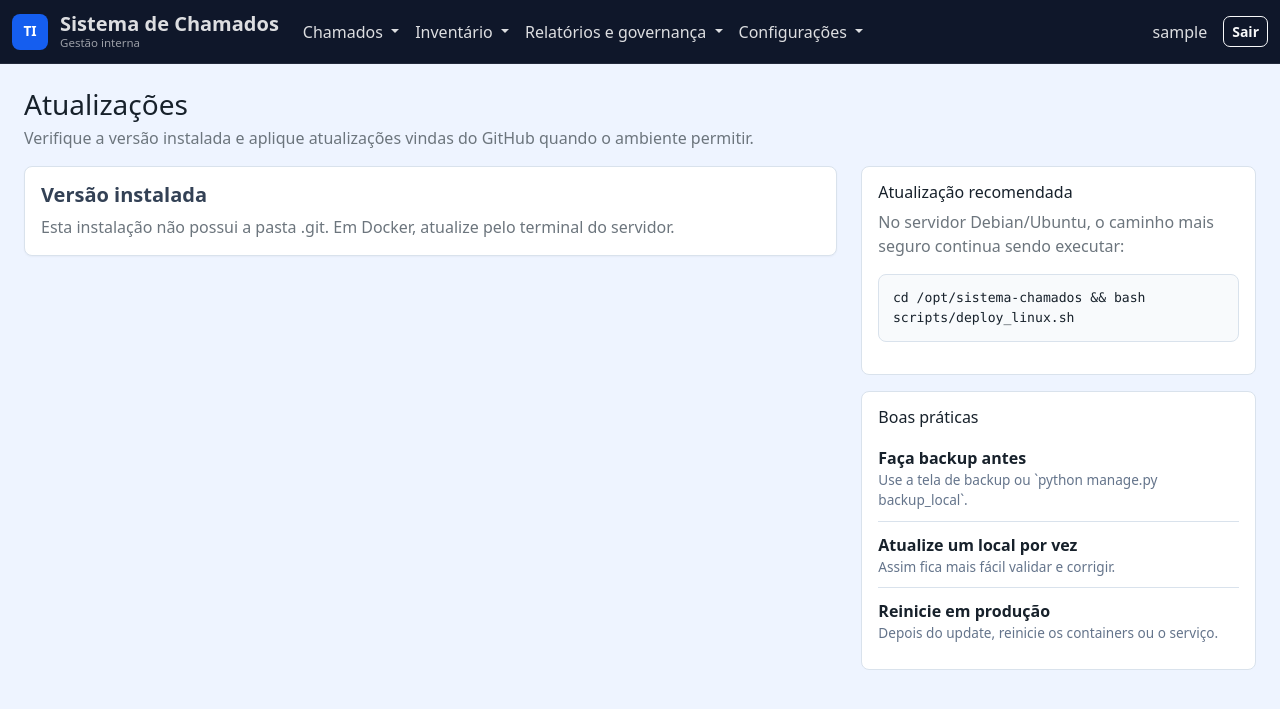
After one commit to mcetrangolo/sistema_chamados, a Django app: page /configuracoes/atualizacoes/ in a window 1280 px wide. The commit adds this page. Shown: the top 709 px of the page. Run offline with Django 5.2, Linux system fonts and the light colour scheme; the visitor is signed in with stand-in values (Sample User, id 1); data comes from the database, SQL or seed files in the repository.

Commit message:
Adicionar tela de atualizacoes do sistema

```diff
--- a/core/urls.py
+++ b/core/urls.py
@@ -9,4 +9,5 @@ urlpatterns = [
     path("institucional/", views.ConfiguracaoInstitucionalView.as_view(), name="configuracao"),
     path("backup/", views.BackupConfiguracaoView.as_view(), name="backup"),
     path("backup/<str:nome>/baixar/", views.baixar_backup, name="backup_baixar"),
+    path("atualizacoes/", views.AtualizacaoSistemaView.as_view(), name="atualizacoes"),
 ]
--- a/core/views.py
+++ b/core/views.py
@@ -1,6 +1,7 @@
 from datetime import datetime
 from pathlib import Path
 from re import sub
+import subprocess
 
 from django.conf import settings
 from django.contrib import messages
@@ -183,6 +184,128 @@ class BackupConfiguracaoView(LoginRequiredMixin, TemplateView):
         return redirect("core:backup")
 
 
+class AtualizacaoSistemaView(LoginRequiredMixin, TemplateView):
+    template_name = "core/atualizacoes.html"
+
+    def get_context_data(self, **kwargs):
+        context = super().get_context_data(**kwargs)
+        context["git_info"] = self._git_info()
+        context["ultimo_resultado"] = self.request.session.pop("ultimo_resultado_atualizacao", "")
+        context["comando_servidor"] = "cd /opt/sistema-chamados && bash scripts/deploy_linux.sh"
+        return context
+
+    def post(self, request, *args, **kwargs):
+        acao = request.POST.get("acao")
+        if acao == "verificar":
+            return self._verificar(request)
+        if acao == "atualizar":
+            return self._atualizar(request)
+        messages.error(request, "Ação inválida.")
+        return redirect("core:atualizacoes")
+
+    def _git_disponivel(self):
+        return (settings.BASE_DIR / ".git").exists()
+
+    def _rodar(self, comando, timeout=120):
+        resultado = subprocess.run(
+            comando,
+            cwd=settings.BASE_DIR,
+            capture_output=True,
+            text=True,
+            timeout=timeout,
+            check=False,
+        )
+        saida = "\n".join(
+            parte.strip()
+            for parte in [resultado.stdout, resultado.stderr]
+            if parte and parte.strip()
+        )
+        return resultado.returncode, saida
+
+    def _git_texto(self, *args):
+        codigo, saida = self._rodar(["git", *args], timeout=30)
+        return saida.strip() if codigo == 0 else ""
+
+    def _git_info(self):
+        if not self._git_disponivel():
+            return {
+                "disponivel": False,
+                "mensagem": "Esta instalação não possui a pasta .git. Em Docker, atualize pelo terminal do servidor.",
+            }
+
+        branch = self._git_texto("branch", "--show-current") or "main"
+        status = self._git_texto("status", "--short")
+        atras = self._git_texto("rev-list", "--count", f"HEAD..origin/{branch}") or "0"
+        return {
+            "disponivel": True,
+            "branch": branch,
+            "commit": self._git_texto("rev-parse", "--short", "HEAD"),
+            "commit_data": self._git_texto("log", "-1", "--format=%ci"),
+            "remote": self._git_texto("remote", "get-url", "origin"),
+            "status": status,
+            "limpo": not bool(status),
+            "atualizacoes_pendentes": atras,
+        }
+
+    def _verificar(self, request):
+        if not self._git_disponivel():
+            messages.error(request, "Esta instalação não pode verificar atualizações pela tela. Use o terminal do servidor.")
+            return redirect("core:atualizacoes")
+
+        codigo, saida = self._rodar(["git", "fetch", "--prune"], timeout=120)
+        request.session["ultimo_resultado_atualizacao"] = saida or "git fetch executado sem saída."
+        if codigo == 0:
+            messages.success(request, "Verificação concluída.")
+        else:
+            messages.error(request, "Não foi possível verificar atualizações.")
+        return redirect("core:atualizacoes")
+
+    def _atualizar(self, request):
+        if request.POST.get("confirmacao", "").strip() != "ATUALIZAR":
+            messages.error(request, "Digite ATUALIZAR para confirmar.")
+            return redirect("core:atualizacoes")
+
+        if not self._git_disponivel():
+            messages.error(request, "Esta instalação não pode ser atualizada pela tela. Use o terminal do servidor.")
+            return redirect("core:atualizacoes")
+
+        info = self._git_info()
+        if not info.get("limpo"):
+            messages.error(request, "Existem alterações locais não commitadas. Atualização bloqueada para evitar perda de dados.")
+            return redirect("core:atualizacoes")
+
+        saidas = []
+        try:
+            if settings.DATABASES["default"]["ENGINE"].endswith("sqlite3"):
+                call_command("backup_local")
+                saidas.append("Backup local criado antes da atualização.")
+
+            for comando in [
+                ["git", "fetch", "--prune"],
+                ["git", "pull", "--ff-only"],
+            ]:
+                codigo, saida = self._rodar(comando, timeout=180)
+                saidas.append(f"$ {' '.join(comando)}\n{saida or '(sem saída)'}")
+                if codigo != 0:
+                    request.session["ultimo_resultado_atualizacao"] = "\n\n".join(saidas)
+                    messages.error(request, "Atualização interrompida. Veja o resultado na tela.")
+                    return redirect("core:atualizacoes")
+
+            call_command("migrate", interactive=False)
+            saidas.append("Migrations aplicadas.")
+            call_command("collectstatic", interactive=False, verbosity=0)
+            saidas.append("Arquivos estáticos coletados.")
+        except Exception as exc:
+            saidas.append(f"Erro: {exc}")
+            request.session["ultimo_resultado_atualizacao"] = "\n\n".join(saidas)
+            messages.error(request, "Atualização falhou.")
+            return redirect("core:atualizacoes")
+
+        request.session["ultimo_resultado_atualizacao"] = "\n\n".join(saidas)
+        messages.success(request, "Atualização concluída. Reinicie o serviço se estiver em produção.")
+        return redirect("core:atualizacoes")
+
+
 @login_required
 def baixar_backup(request, nome):
     pasta = (settings.BASE_DIR / "backups").resolve()
--- a/templates/base.html
+++ b/templates/base.html
@@ -82,6 +82,7 @@
               <li><h6 class="dropdown-header">Instituição</h6></li>
               <li><a class="dropdown-item" href="{% url 'core:configuracao' %}">Instituição e tema visual</a></li>
               <li><a class="dropdown-item" href="{% url 'core:backup' %}">Backup e restauração</a></li>
+              <li><a class="dropdown-item" href="{% url 'core:atualizacoes' %}">Atualizações</a></li>
               <li><a class="dropdown-item" href="{% url 'admin:auth_user_changelist' %}">Usuários do sistema</a></li>
               <li><hr class="dropdown-divider"></li>
               <li><h6 class="dropdown-header">Helpdesk</h6></li>
--- /dev/null
+++ b/templates/core/atualizacoes.html
@@ -0,0 +1,94 @@
+{% extends "base.html" %}
+{% block title %}Atualizações | Sistema{% endblock %}
+{% block content %}
+<div class="d-flex justify-content-between align-items-start mb-3">
+  <div>
+    <h1 class="h3 mb-1">Atualizações</h1>
+    <p class="text-secondary mb-0">Verifique a versão instalada e aplique atualizações vindas do GitHub quando o ambiente permitir.</p>
+  </div>
+  {% if git_info.disponivel %}
+    <form method="post">
+      {% csrf_token %}
+      <input type="hidden" name="acao" value="verificar">
+      <button class="btn btn-outline-primary" type="submit">Verificar atualizações</button>
+    </form>
+  {% endif %}
+</div>
+
+<div class="row g-4">
+  <div class="col-lg-8">
+    <section class="detail-section">
+      <h2 class="h5">Versão instalada</h2>
+      {% if git_info.disponivel %}
+        <dl class="row mb-0">
+          <dt class="col-sm-3">Branch</dt><dd class="col-sm-9">{{ git_info.branch|default:"-" }}</dd>
+          <dt class="col-sm-3">Commit</dt><dd class="col-sm-9">{{ git_info.commit|default:"-" }}</dd>
+          <dt class="col-sm-3">Data</dt><dd class="col-sm-9">{{ git_info.commit_data|default:"-" }}</dd>
+          <dt class="col-sm-3">Repositório</dt><dd class="col-sm-9">{{ git_info.remote|default:"-" }}</dd>
+          <dt class="col-sm-3">Pendentes</dt><dd class="col-sm-9">{{ git_info.atualizacoes_pendentes|default:"0" }} commit(s)</dd>
+          <dt class="col-sm-3">Estado local</dt>
+          <dd class="col-sm-9">
+            {% if git_info.limpo %}
+              <span class="badge text-bg-success">Limpo</span>
+            {% else %}
+              <span class="badge text-bg-warning">Alterações locais</span>
+            {% endif %}
+          </dd>
+        </dl>
+      {% else %}
+        <p class="text-secondary mb-0">{{ git_info.mensagem }}</p>
+      {% endif %}
+    </section>
+
+    {% if git_info.disponivel %}
+      <section class="detail-section">
+        <h2 class="h5">Atualizar pelo sistema</h2>
+        <p class="text-secondary">
+          Esta ação cria um backup local, baixa atualizações do GitHub, aplica migrations e coleta arquivos estáticos.
+          Em produção, reinicie o serviço após concluir.
+        </p>
+        {% if not git_info.limpo %}
+          <div class="alert alert-warning">
+            Existem alterações locais não commitadas. A atualização pela tela fica bloqueada para evitar perda de dados.
+          </div>
+        {% endif %}
+        <form method="post" onsubmit="return confirm('Atualizar o sistema agora? Faça backup antes se tiver dúvidas.');">
+          {% csrf_token %}
+          <input type="hidden" name="acao" value="atualizar">
+          <div class="row g-3">
+            <div class="col-md-6">
+              <label class="form-label" for="confirmacao">Confirmação</label>
+              <input class="form-control" id="confirmacao" name="confirmacao" placeholder="Digite ATUALIZAR" required>
+            </div>
+          </div>
+          <button class="btn btn-primary mt-3" type="submit" {% if not git_info.limpo %}disabled{% endif %}>Atualizar agora</button>
+        </form>
+      </section>
+    {% endif %}
+
+    {% if ultimo_resultado %}
+      <section class="detail-section">
+        <h2 class="h5">Último resultado</h2>
+        <pre class="backup-command">{{ ultimo_resultado }}</pre>
+      </section>
+    {% endif %}
+  </div>
+
+  <aside class="col-lg-4">
+    <section class="side-panel">
+      <h2 class="h6">Atualização recomendada</h2>
+      <p class="text-secondary">No servidor Debian/Ubuntu, o caminho mais seguro continua sendo executar:</p>
+      <pre class="backup-command">{{ comando_servidor }}</pre>
+    </section>
+
+    <section class="side-panel mt-3">
+      <h2 class="h6">Boas práticas</h2>
+      <ul class="task-list">
+        <li><strong>Faça backup antes</strong><span>Use a tela de backup ou `python manage.py backup_local`.</span></li>
+        <li><strong>Atualize um local por vez</strong><span>Assim fica mais fácil validar e corrigir.</span></li>
+        <li><strong>Reinicie em produção</strong><span>Depois do update, reinicie os containers ou o serviço.</span></li>
+      </ul>
+    </section>
+  </aside>
+</div>
+{% endblock %}
```
Also changed, not shown: README.md.
